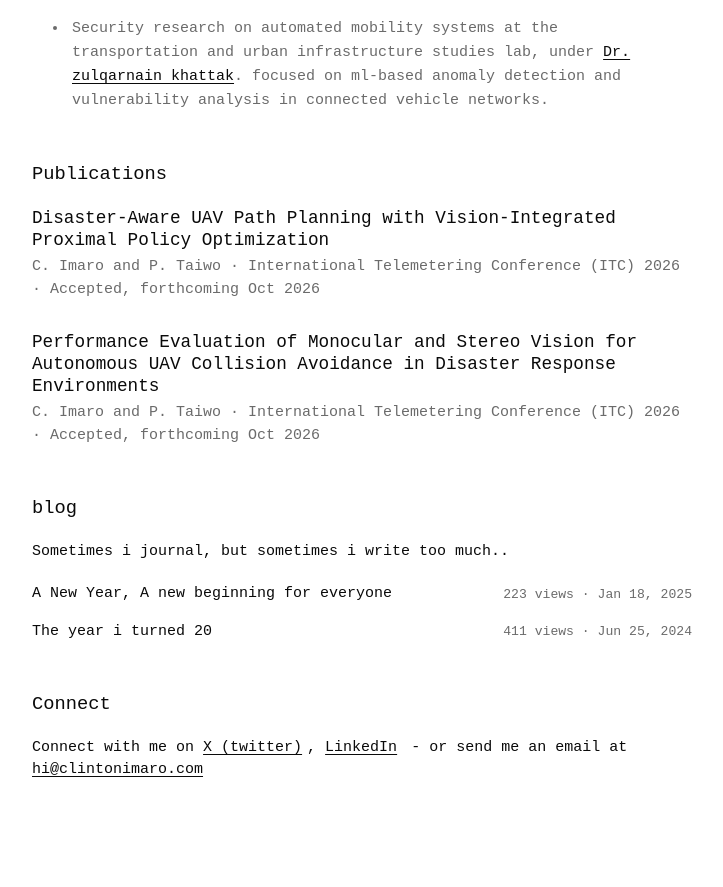
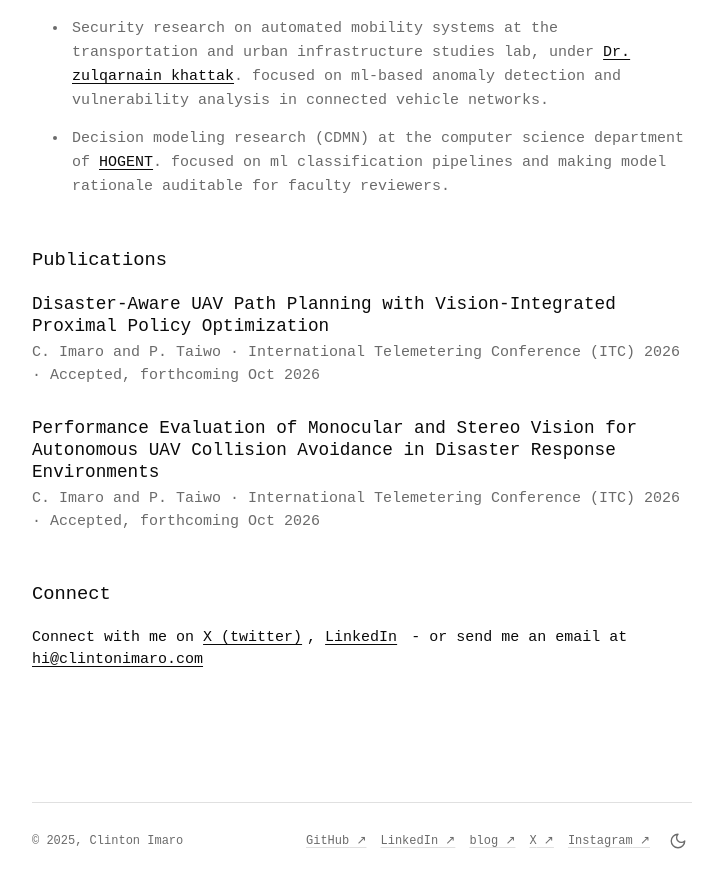
Before and after one commit to clintonimaroo/clinton, a Next.js app: page / in a window 1280 px wide. Shown: the part 1087-1974 px from the top of the page, without its empty margins (278-1001 px from the left). Built offline with nearby package versions, Linux system fonts and the light colour scheme; a web font is replaced by a local one.

Commit message:
Add footer with theme toggle, update experience and research

```diff
--- a/src/app/about/page.tsx
+++ b/src/app/about/page.tsx
@@ -1,7 +1,6 @@
 'use client'
 
 import { useEffect } from 'react'
-import Footer from '@/components/Footer'
 
 export default function About() {
   useEffect(() => {
@@ -208,8 +207,6 @@ export default function About() {
           </p>
         </div>
       </section>
-
-      <Footer />
     </div>
   )
 }
--- a/src/app/layout.tsx
+++ b/src/app/layout.tsx
@@ -1,4 +1,5 @@
 import type { Metadata, Viewport } from 'next'
+import Footer from '@/components/Footer'
 import '../styles/globals.scss'
 
 export const viewport: Viewport = {
@@ -7,6 +8,9 @@ export const viewport: Viewport = {
   maximumScale: 5,
   themeColor: '#ffffff',
 }
+
+// Light by default; runs before first paint so a saved dark choice never flashes light.
+const themeScript = `(function(){var t='light';try{if(localStorage.getItem('theme')==='dark'){t='dark'}}catch(e){}document.documentElement.dataset.theme=t})()`
 
 const description =
   'Software engineer, ML engineer, and founder. Building Fathom (2nd place, GPT-5 OpenAI Hackathon). Founded Code Space - 10,000+ members. ML Engineer at Apple. 100+ tech talks worldwide.'
@@ -64,8 +68,9 @@ export default function RootLayout({
   children: React.ReactNode
 }) {
   return (
-    <html lang="en">
+    <html lang="en" suppressHydrationWarning>
       <head>
+        <script dangerouslySetInnerHTML={{ __html: themeScript }} />
         <link rel="icon" href="/favicon.ico" type="image/x-icon" />
         <link rel="shortcut icon" href="/favicon.ico" type="image/x-icon" />
         <link rel="canonical" href="https://clintonimaro.com" />
@@ -224,7 +229,10 @@ export default function RootLayout({
           }}
         />
       </head>
-      <body>{children}</body>
+      <body>
+        {children}
+        <Footer />
+      </body>
     </html>
   )
 }
--- a/src/app/page.tsx
+++ b/src/app/page.tsx
@@ -145,6 +145,13 @@ export default function Home() {
             </a>
             . focused on ml-based anomaly detection and vulnerability analysis in connected vehicle networks.
           </li>
+          <li>
+            Decision modeling research (CDMN) at the computer science department of{' '}
+            <a href="https://www.hogent.be/" target="_blank" rel="noopener">
+              HOGENT
+            </a>
+            . focused on ml classification pipelines and making model rationale auditable for faculty reviewers.
+          </li>
         </ul>
       </section>
 
@@ -166,36 +173,7 @@ export default function Home() {
         </div>
       </section>
 
-      <section id="blog">
-        <h2>blog</h2>
-        <p>Sometimes i journal, but sometimes i write too much.. </p>
-
-        <div className="blog-post">
-          <a
-            href="https://www.codespaces.org/blog/678afc9ff2541c9b44ce706e"
-            aria-label="Read blog post: A New Year, A new beginning for everyone"
-            target="_blank"
-            rel="noopener"
-          >
-            A New Year, A new beginning for everyone
-          </a>
-          <span className="views">223 views · Jan 18, 2025</span>
-        </div>
-
-        <div className="blog-post">
-          <a
-            href="https://blog.clintonimaro.com/the-year-i-turned-20"
-            aria-label="Read blog post: The year i turned 20"
-            target="_blank"
-            rel="noopener"
-          >
-            The year i turned 20
-          </a>
-          <span className="views">411 views · Jun 25, 2024</span>
-        </div>
-      </section>
-
-<section id="connect">
+      <section id="connect">
         <h2>Connect</h2>
         <div className="contact">
           <p>
--- a/src/components/Footer.tsx
+++ b/src/components/Footer.tsx
@@ -1,10 +1,61 @@
 'use client'
+
+const LINKS = [
+  { label: 'GitHub', href: 'https://github.com/clintonimaroo', site: 'GitHub' },
+  { label: 'LinkedIn', href: 'https://www.linkedin.com/in/clintonimaro/', site: 'LinkedIn' },
+  { label: 'blog', href: 'https://blog.clintonimaro.com', site: 'blog' },
+  { label: 'X', href: 'https://x.com/clintonimaroo', site: 'X' },
+  { label: 'Instagram', href: 'https://www.instagram.com/clintonimaro/', site: 'Instagram' },
+]
+
+function toggleTheme() {
+  const root = document.documentElement
+  const next = root.dataset.theme === 'dark' ? 'light' : 'dark'
+  root.dataset.theme = next
+
+  try {
+    localStorage.setItem('theme', next)
+  } catch {
+    // Storage can be blocked (private mode); the toggle still works for this visit.
+  }
+}
 
 export default function Footer() {
   return (
-    <footer>
-      <div className="footer-content">
-        <p className="copyright">© {new Date().getFullYear()} Clinton Imaro</p>
+    <footer className="container site-footer">
+      <div className="footer-bottom">
+        <span>© {new Date().getFullYear()}, Clinton Imaro</span>
+        <span className="footer-links">
+          {LINKS.map((link) => (
+            <a
+              key={link.href}
+              className="link-underline"
+              href={link.href}
+              rel="noopener noreferrer"
+              target="_blank"
+              title={`Clinton Imaro on ${link.site}`}
+            >
+              {link.label} ↗
+            </a>
+          ))}
+
+          <button className="theme-toggle" type="button" aria-label="Toggle theme" title="Toggle theme" onClick={toggleTheme}>
+            <svg className="icon-sun" xmlns="http://www.w3.org/2000/svg" width="18" height="18" viewBox="0 0 24 24" fill="none" stroke="currentColor" strokeWidth="1.8" strokeLinecap="round" strokeLinejoin="round" aria-hidden="true">
+              <circle cx="12" cy="12" r="4" />
+              <path d="M12 2v2" />
+              <path d="M12 20v2" />
+              <path d="m4.93 4.93 1.41 1.41" />
+              <path d="m17.66 17.66 1.41 1.41" />
+              <path d="M2 12h2" />
+              <path d="M20 12h2" />
+              <path d="m6.34 17.66-1.41 1.41" />
+              <path d="m19.07 4.93-1.41 1.41" />
+            </svg>
+            <svg className="icon-moon" xmlns="http://www.w3.org/2000/svg" width="18" height="18" viewBox="0 0 24 24" fill="none" stroke="currentColor" strokeWidth="1.8" strokeLinecap="round" strokeLinejoin="round" aria-hidden="true">
+              <path d="M12 3a6 6 0 0 0 9 9 9 9 0 1 1-9-9Z" />
+            </svg>
+          </button>
+        </span>
       </div>
     </footer>
   )
--- a/src/lib/data.ts
+++ b/src/lib/data.ts
@@ -10,13 +10,12 @@ export const EXPERIENCE: ExperienceEntry[] = [
     role: 'Founder',
     description:
       'Building one of the fastest growing communities in Nigeria and across Africa, where Gen Z developers, black builders, founders, and designers come to connect, grow, Impact and discover life-changing opportunities and the next challenge to take on.',
-    badge: 'Current',
   },
   {
     id: 'apple',
     company: 'Apple',
     href: 'https://www.apple.com/',
-    role: 'ML Engineer Intern, Core ML',
+    role: 'Prev Core ML Engineer Intern',
     description:
       'Transformer fine-tuning for intent classification in Siri’s query pipeline. Attention optimizations + latency reductions on internal benchmarks.',
   },
@@ -24,7 +23,7 @@ export const EXPERIENCE: ExperienceEntry[] = [
     id: 'microsoft',
     company: 'Microsoft',
     href: 'https://www.microsoft.com/',
-    role: 'Cloud Engineer Intern',
+    role: 'Prev Cloud Engineer Intern',
     description:
       'Azure deployment automations for enterprise applications. CI/CD pipeline reliability + resource allocation efficiency across deployment environments.',
   },
--- a/src/styles/globals.scss
+++ b/src/styles/globals.scss
@@ -16,6 +16,19 @@
   --ease-out-quart: cubic-bezier(0.165, 0.84, 0.44, 1);
   --blue: #3b82f6;
   --blue-tint: #dbeafe;
+  color-scheme: light;
+}
+
+[data-theme='dark'] {
+  --background: #0a0a0a;
+  --text: #ededed;
+  --text-secondary: #a1a1a1;
+  --accent: #2a2a2a;
+  --link: #ededed;
+  --link-hover: #ffffff;
+  --blue: #60a5fa;
+  --blue-tint: #1e3a8a;
+  color-scheme: dark;
 }
 
 * {
@@ -280,37 +293,6 @@ h2 {
   }
 }
 
-.blog-post {
-  margin-bottom: 15px;
-  display: flex;
-  justify-content: space-between;
-  align-items: center;
-
-  @media (max-width: 580px) {
-    flex-direction: column;
-    align-items: flex-start;
-    gap: 5px;
-    margin-bottom: 20px;
-  }
-
-  a {
-    font-size: 1rem;
-    border-bottom: none;
-    display: inline-block; // Better touch target
-
-    @media (max-width: 480px) {
-      padding: 5px 0; // Larger touch target on mobile
-      margin-bottom: 3px;
-    }
-  }
-
-  .views {
-    color: var(--text-secondary);
-    font-size: 0.875rem;
-    white-space: nowrap;
-  }
-}
-
 .note {
   padding: 20px;
   border: 1px solid var(--accent);
@@ -407,6 +389,82 @@ h2 {
   }
 }
 
+
+.container.site-footer {
+  padding-top: 0;
+  padding-bottom: 48px;
+}
+
+.footer-bottom {
+  display: flex;
+  flex-wrap: wrap;
+  align-items: center;
+  justify-content: space-between;
+  gap: 12px 16px;
+  padding-top: 24px;
+  border-top: 1px solid var(--accent);
+  font-size: 0.8rem;
+  color: var(--text-secondary);
+}
+
+.footer-links {
+  display: flex;
+  flex-wrap: wrap;
+  align-items: center;
+  gap: 8px 14px;
+}
+
+.link-underline {
+  color: var(--text-secondary);
+  text-decoration: underline;
+  text-decoration-color: var(--accent);
+  text-underline-offset: 3px;
+  transition:
+    color 0.2s ease,
+    text-decoration-color 0.2s ease;
+
+  &:hover {
+    color: var(--text);
+    text-decoration-color: currentColor;
+  }
+}
+
+.theme-toggle {
+  display: inline-flex;
+  align-items: center;
+  justify-content: center;
+  width: 28px;
+  height: 28px;
+  padding: 0;
+  border: 0;
+  border-radius: 50%;
+  background: transparent;
+  color: var(--text-secondary);
+  cursor: pointer;
+  transition: color 0.2s ease;
+
+  &:hover {
+    color: var(--text);
+  }
+
+  &:focus-visible {
+    outline: 1px solid var(--text);
+    outline-offset: 2px;
+  }
+
+  /* Show the icon for the theme you would switch to. */
+  .icon-sun {
+    display: none;
+  }
+
+  [data-theme='dark'] & .icon-sun {
+    display: block;
+  }
+
+  [data-theme='dark'] & .icon-moon {
+    display: none;
+  }
+}
 
 /* Demo page */
 .demo-wrapper {
```
Also changed, not shown: 1 other file (tests, documents, lock files or other folders).
